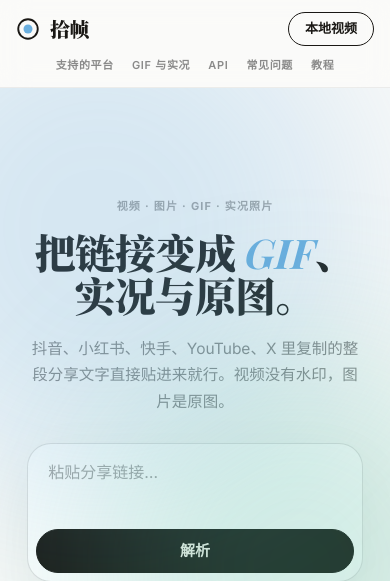
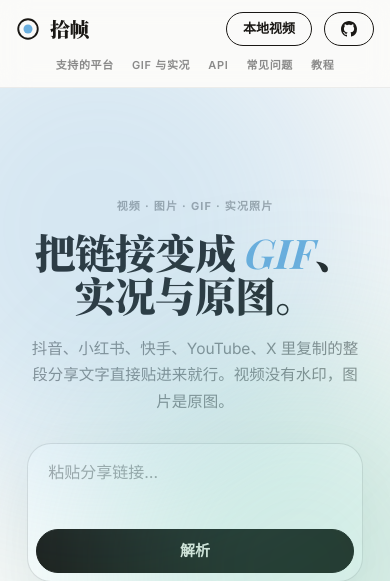
Before and after one commit to hiyufan/shizhen, a FastAPI app: page / in a window 390 px wide. Shown: the top 581 px of the page. Run offline with FastAPI, Linux system fonts and the light colour scheme.

Commit message:
导航栏加 GitHub 入口
原先仓库链接只在页脚一行小字里，不容易被看到。在「本地视频」右边加一个
同款 .btn.sm 药丸按钮，GitHub 官方 mark + 文字，图标用 currentColor
跟随 hover 变色。

窄屏（≤860px）只保留图标并收窄内边距，避免和「本地视频」在手机上挤成两行。

Co-Authored-By: Claude Opus 5 <noreply@anthropic.com>

```diff
--- a/src/parse_video_py/static/site.css
+++ b/src/parse_video_py/static/site.css
@@ -43,8 +43,13 @@ h1 em, h2 em { font-family: 'Playfair Display', var(--serif); font-style: italic
 .nav-links a { text-decoration: none; font-size: 11px; font-weight: 600; letter-spacing: .06em; text-transform: uppercase; color: var(--ink-2); }
 .nav-links a:hover, .nav-links a[aria-current="page"] { color: var(--ink); }
 .nav-cta { display: flex; gap: 12px; }
+.nav-cta .gh { gap: 7px; }
+.nav-cta .gh svg { width: 16px; height: 16px; fill: currentColor; }
 @media (max-width: 860px) {
   .nav { padding: 12px 16px 0; flex-wrap: wrap; row-gap: 10px; }
+  /* 窄屏只留图标，别和「本地视频」挤在一行 */
+  .nav-cta .gh span { display: none; }
+  .nav-cta .gh { padding: 8px 11px; }
   .nav-links { order: 3; width: calc(100% + 32px); margin: 0 -16px; padding: 0 16px 12px; gap: 18px; justify-content: safe center; overflow-x: auto; scrollbar-width: none; -webkit-overflow-scrolling: touch; }
   .nav-links::-webkit-scrollbar { display: none; }
   .nav-links a { flex: 0 0 auto; }
--- a/src/parse_video_py/templates/base.html
+++ b/src/parse_video_py/templates/base.html
@@ -53,6 +53,10 @@
   <div class="nav-cta">
     <label class="btn sm" for="file-input">本地视频</label>
     <input id="file-input" type="file" accept="video/*,.mov,.mp4,.webm,.mkv" hidden>
+    <a class="btn sm gh" href="https://github.com/hiyufan/shizhen" target="_blank" rel="noopener" aria-label="在 GitHub 查看源码（新窗口打开）">
+      <svg viewBox="0 0 16 16" aria-hidden="true"><path d="M8 0C3.58 0 0 3.58 0 8c0 3.54 2.29 6.53 5.47 7.59.4.07.55-.17.55-.38 0-.19-.01-.82-.01-1.49-2.01.37-2.53-.49-2.69-.94-.09-.23-.48-.94-.82-1.13-.28-.15-.68-.52-.01-.53.63-.01 1.08.58 1.23.82.72 1.21 1.87.87 2.33.66.07-.52.28-.87.51-1.07-1.78-.2-3.64-.89-3.64-3.95 0-.87.31-1.59.82-2.15-.08-.2-.36-1.02.08-2.12 0 0 .67-.21 2.2.82.64-.18 1.32-.27 2-.27s1.36.09 2 .27c1.53-1.04 2.2-.82 2.2-.82.44 1.1.16 1.92.08 2.12.51.56.82 1.27.82 2.15 0 3.07-1.87 3.75-3.65 3.95.29.25.54.73.54 1.48 0 1.07-.01 1.93-.01 2.2 0 .21.15.46.55.38A8.012 8.012 0 0 0 16 8c0-4.42-3.58-8-8-8z"/></svg>
+      <span>GitHub</span>
+    </a>
   </div>
 </nav>
 
```
